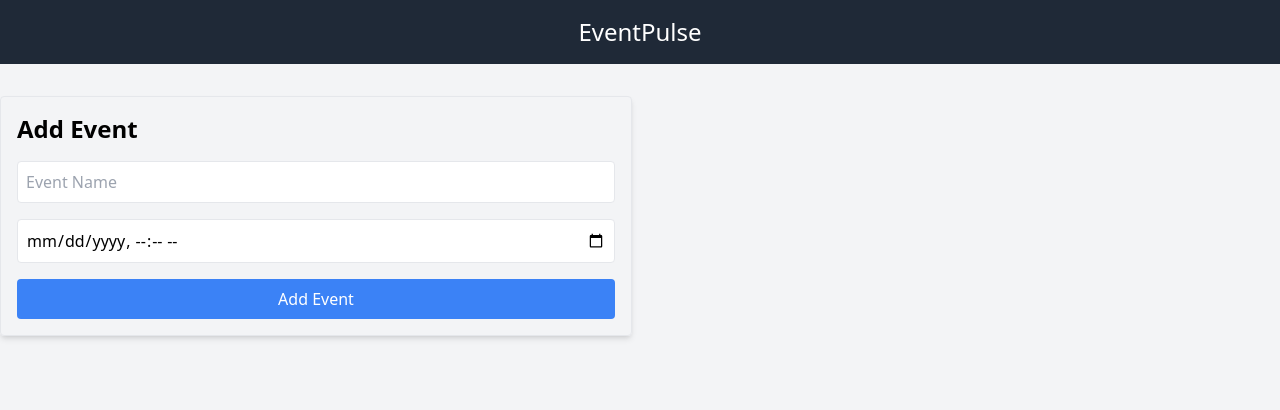
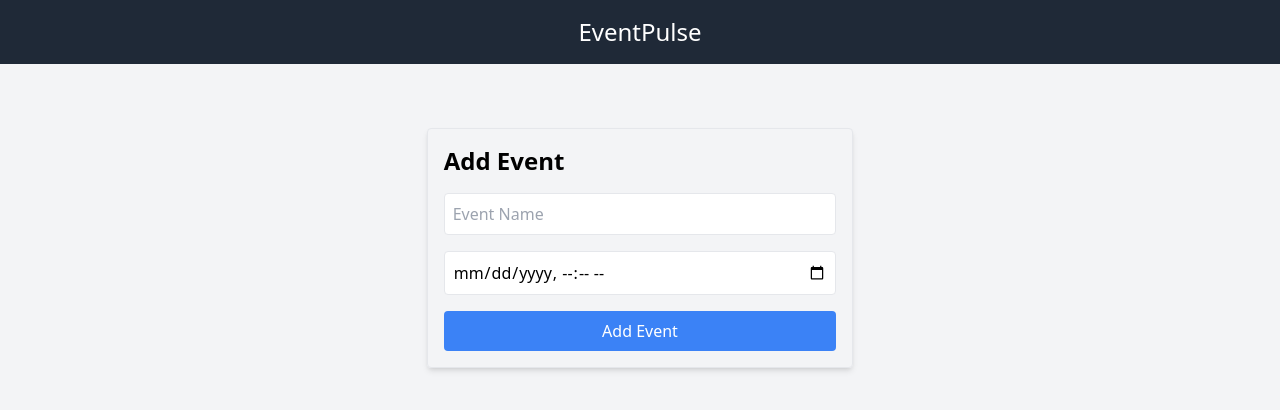
Before and after one commit to Rishabh672003/EventPulse, a React (Vite) app: page / in a window 1280 px wide. Shown: the top 410 px of the page. Built offline with nearby package versions, Linux system fonts and the light colour scheme.

Commit message:
centered everything

```diff
--- a/src/App.jsx
+++ b/src/App.jsx
@@ -24,13 +24,13 @@ const App = () => {
 		<div className="min-h-screen bg-gray-100">
 			<Header />
 			<div className="container mx-auto py-8">
-				<div className="grid grid-cols-1 md:grid-cols-2 gap-4">
+				<EventList
+					events={events}
+					updateEvent={updateEvent}
+					deleteEvent={deleteEvent}
+				/>
+				<div className="mt-8">
 					<EventForm addEvent={addEvent} />
-					<EventList
-						events={events}
-						updateEvent={updateEvent}
-						deleteEvent={deleteEvent}
-					/>
 				</div>
 			</div>
 		</div>
--- a/src/components/EventForm.jsx
+++ b/src/components/EventForm.jsx
@@ -12,7 +12,7 @@ const EventForm = ({ addEvent }) => {
 	};
 
 	return (
-		<div className="p-4 border rounded shadow-md">
+		<div className="p-4 border rounded shadow-md w-1/3 mx-auto">
 			<h2 className="text-2xl font-bold mb-4">Add Event</h2>
 			<form onSubmit={handleSubmit} className="space-y-4">
 				<input
--- a/src/components/EventList.jsx
+++ b/src/components/EventList.jsx
@@ -1,14 +1,13 @@
 import React, { useState } from "react";
 import EventTimer from "./EventTimer";
-import EventForm from "./EventForm";
 
 const EventList = ({ events, updateEvent, deleteEvent }) => {
 	const [editingIndex, setEditingIndex] = useState(null);
 
 	return (
-		<div className="flex flex-wrap justify-center space-x-4">
+		<div className="flex flex-wrap justify-center space-x-4 mb-8">
 			{events.map((event, index) => (
-				<div key={index} className="p-4 border rounded shadow-md">
+				<div key={index} className="p-4 border rounded shadow-md w-64">
 					{editingIndex === index ? (
 						<EditEventForm
 							event={event}
@@ -19,7 +18,7 @@ const EventList = ({ events, updateEvent, deleteEvent }) => {
 					) : (
 						<>
 							<EventTimer event={event} />
-							<div className="mt-4 space-x-2">
+							<div className="mt-4 flex justify-center space-x-2">
 								<button
 									onClick={() => setEditingIndex(index)}
 									className="p-2 bg-yellow-500 text-white rounded"
```
